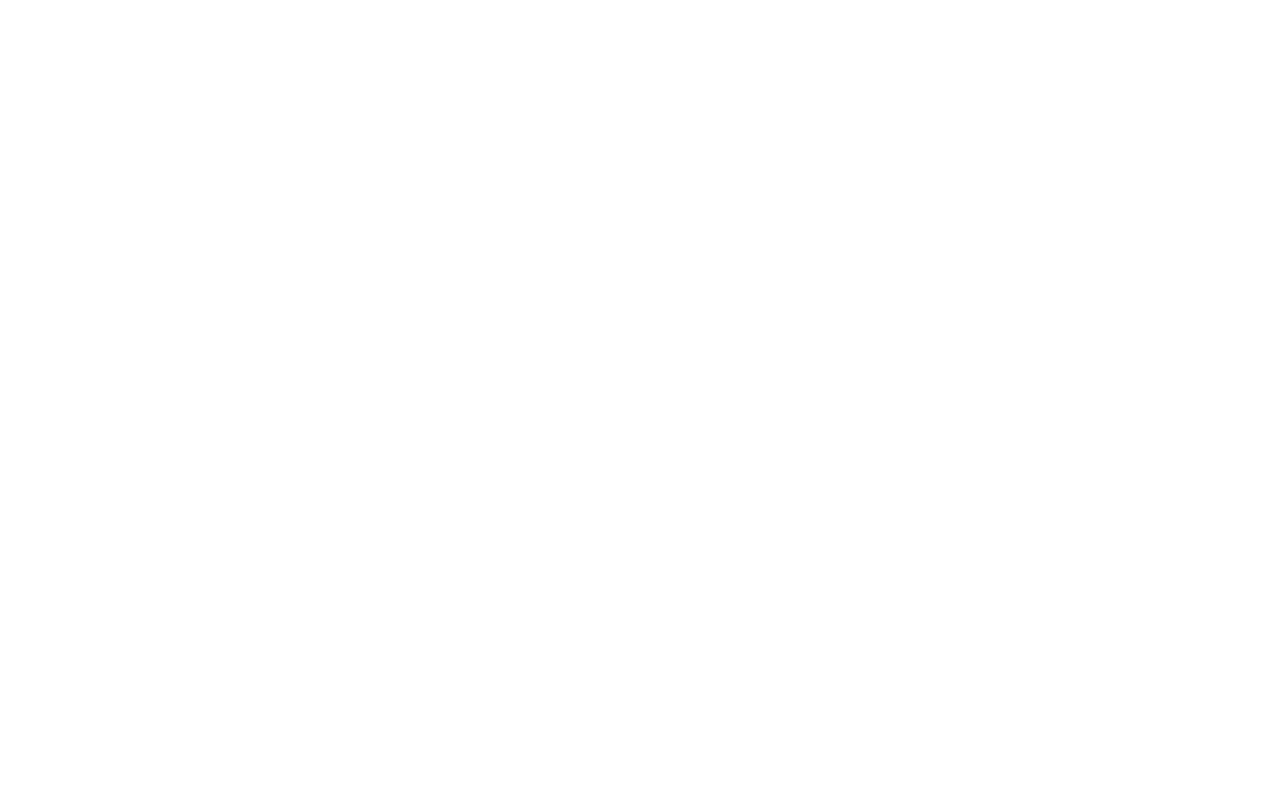
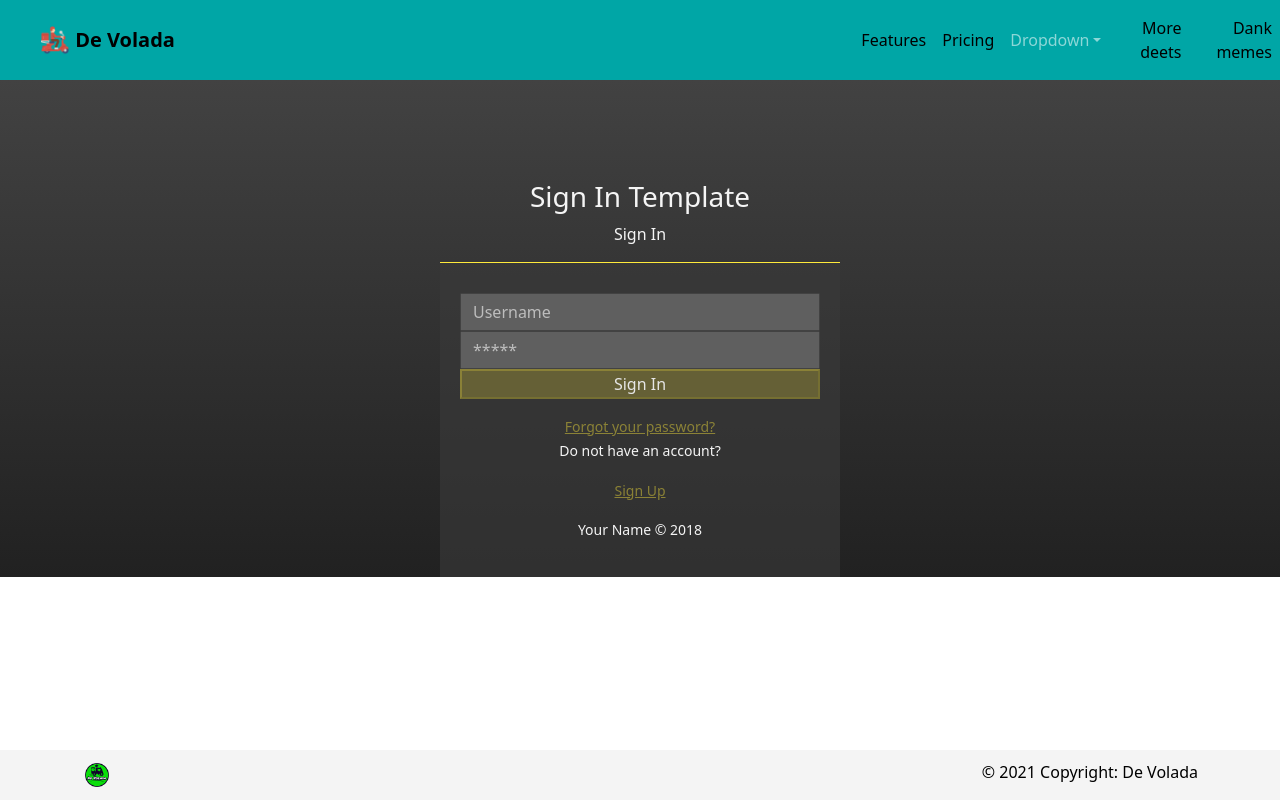
Before and after one commit to JavierAmaya/DeVolada-App, a React (Create React App) app: page /login in a window 1280 px wide. Built offline with nearby package versions, Linux system fonts and the light colour scheme.

Commit message:
clean code

```diff
--- a/src/App.tsx
+++ b/src/App.tsx
@@ -7,6 +7,8 @@
 /// Aqui vamos a exportar todas las vistas y se va renderizar segun la ruta (path).
 import Example from './views/example';
 import Index from './views/index';
+import Login from './views/login';
+import Singin from './views/singin';
 
 const App: React.FC = () => (
 
@@ -14,6 +16,8 @@
     <Switch>
       <Route path="/example" exact component = {Example} />
       <Route path="/index" exact component = {Index} />
+      <Route path="/login" exact component = {Login} />
+      <Route path="/singin" exact component = {Singin} />
 
     </Switch>
 
--- a/src/css/main.css
+++ b/src/css/main.css
@@ -4,14 +4,14 @@
 }
 
 .navbar_mine {
-    background-color: #00A61B!important;
+    background-color: #00a6a6!important;
     color: black;
     text-decoration: none;
     size: 5px;
 }
 
 .primaries_buttons{
-    background-color: #00A61B!important;
+    background-color: #00a6a6!important;
     color: black;
 }
 
@@ -81,3 +81,203 @@
 .items-footer{
     margin-top: 10px;
 }
+
+/*Login */
+
+html {
+    height: 100%;
+}
+body {
+    height: 100%;
+    margin: 0;
+    background-repeat: no-repeat;
+    background-attachment: fixed;
+}
+
+/* Text Align */
+.text-c {
+    text-align: center;
+}
+.text-l {
+    text-align: left;
+}
+.text-r {
+    text-align: right
+}
+.text-j {
+    text-align: justify;
+}
+
+/* Text Color */
+.text-whitesmoke {
+    color: whitesmoke
+}
+.text-darkyellow {
+    color: rgba(255, 235, 59, 0.432)
+}
+
+/* Lines */
+
+.line-b {
+    border-bottom: 1px solid #FFEB3B !important;
+}
+
+/* Buttons */
+.button {
+    border-radius: 3px;
+}
+.form-button {
+    background-color: rgba(255, 235, 59, 0.24);
+    border-color: rgba(255, 235, 59, 0.24);
+    color: #e6e6e6;
+}
+.form-button:hover,
+.form-button:focus,
+.form-button:active,
+.form-button.active,
+.form-button:active:focus,
+.form-button:active:hover,
+.form-button.active:hover,
+.form-button.active:focus {
+    background-color: rgba(255, 235, 59, 0.473);
+    border-color: rgba(255, 235, 59, 0.473);
+    color: #e6e6e6;
+}
+.button-l {
+    width: 100% !important;
+}
+
+/* Margins g(global) - l(left) - r(right) - t(top) - b(bottom) */
+
+.margin-g {
+    margin: 15px;
+}
+.margin-g-sm {
+    margin: 10px;
+}
+.margin-g-md {
+    margin: 20px;
+}
+.margin-g-lg {
+    margin: 30px;
+}
+
+.margin-l {
+    margin-left: 15px;
+}
+.margin-l-sm {
+    margin-left: 10px;
+}
+.margin-l-md {
+    margin-left: 20px;
+}
+.margin-l-lg {
+    margin-left: 30px;
+}
+
+.margin-r {
+    margin-right: 15px;
+}
+.margin-r-sm {
+    margin-right: 10px;
+}
+.margin-r-md {
+    margin-right: 20px;
+}
+.margin-r-lg {
+    margin-right: 30px;
+}
+
+.margin-t {
+    margin-top: 15px;
+}
+.margin-t-sm {
+    margin-top: 10px;
+}
+.margin-t-md {
+    margin-top: 20px;
+}
+.margin-t-lg {
+    margin-top: 30px;
+}
+
+.margin-b {
+    margin-bottom: 15px;
+}
+.margin-b-sm {
+    margin-bottom: 10px;
+}
+.margin-b-md {
+    margin-bottom: 20px;
+}
+.margin-b-lg {
+    margin-bottom: 30px;
+}
+
+/* Bootstrap Form Control Extension */
+
+.form-control,
+.border-line {
+    background-color: #5f5f5f;
+    background-image: none;
+    border: 1px solid #424242;
+    border-radius: 1px;
+    color: inherit;
+    display: block;
+    padding: 6px 12px;
+    transition: border-color 0.15s ease-in-out 0s, box-shadow 0.15s ease-in-out 0s;
+    width: 100%;
+}
+.form-control:focus,
+.border-line:focus {
+    border-color: #FFEB3B;
+    background-color: #616161;
+    color: #e6e6e6;
+}
+.form-control,
+.form-control:focus {
+    box-shadow: none;
+}
+.form-control::-webkit-input-placeholder { color: #BDBDBD; }
+
+/* Container */
+
+.container-content {
+    background-color: #3a3a3aa2;
+    color: inherit;
+    padding: 15px 20px 20px 20px;
+    border-color: #FFEB3B;
+    border-image: none;
+    border-style: solid solid none;
+    border-width: 1px 0;
+}
+
+/* Backgrounds */
+
+.main-bg {
+
+    background: #424242;
+    background: linear-gradient( #424242, #212121);
+}
+
+/* Login & Register Pages*/
+
+.login-container {
+    max-width: 400px;
+    z-index: 100;
+    margin: 0 auto;
+    padding-top: 100px;
+}
+.login.login-container {
+    width: 300px;
+}
+.wrapper.login-container {
+    margin-top: 140px;
+}
+.logo-badge {
+    color: #e6e6e6;
+    font-size: 80px;
+    font-weight: 800;
+    letter-spacing: -10px;
+    margin-bottom: 0;
+}
--- a/src/views/index.tsx
+++ b/src/views/index.tsx
@@ -22,6 +22,10 @@
 const Index : React.FC = () => (
     <div className="">
         <NavBaro/>
+
+
+
+
         <Container>
             <Row>
                 <Col>
--- /dev/null
+++ b/src/views/login.tsx
@@ -0,0 +1,51 @@
+import React from 'react';
+
+//own components
+
+//import Card, {} from '../components/card';
+import NavBaro from '../components/navbar';
+import FooterMine from '../components/footer';
+
+// Components from React-Bootstrap
+
+import Container from 'react-bootstrap/Container';
+import Row from 'react-bootstrap/Row';
+import Col from 'react-bootstrap/Col';
+import Button from 'react-bootstrap/Button'
+
+import logo from '../img/logo.png';
+
+const Login : React.FC = () => (
+    <div className="">
+        <NavBaro/>
+                <body className="main-bg">
+                    <div className="login-container text-c animated flipInX">
+                            <div>
+                                <h1 className="logo-badge text-whitesmoke"><span className="fa fa-user-circle"></span></h1>
+                            </div>
+                                <h3 className="text-whitesmoke">Sign In Template</h3>
+                                <p className="text-whitesmoke">Sign In</p>
+                            <div className="container-content">
+                                <form className="margin-t">
+                                    <div className="form-group">
+                                        <input type="text" className="form-control" placeholder="Username" />
+                                    </div>
+                                    <div className="form-group">
+                                        <input type="password" className="form-control" placeholder="*****" />
+                                    </div>
+                                    <button type="submit" className="form-button button-l margin-b">Sign In</button>
+
+                                    <a className="text-darkyellow" href="#"><small>Forgot your password?</small></a>
+                                    <p className="text-whitesmoke text-center"><small>Do not have an account?</small></p>
+                                    <a className="text-darkyellow" href="#"><small>Sign Up</small></a>
+                                </form>
+                                <p className="margin-t text-whitesmoke"><small> Your Name &copy; 2018</small> </p>
+                            </div>
+                    </div>
+                </body>
+        <FooterMine></FooterMine>
+
+    </div>
+);
+
+export default Login;
--- /dev/null
+++ b/src/views/singin.tsx
@@ -0,0 +1,13 @@
+import React from 'react';
+import Header, {} from '../components/header';
+import Card, {} from '../components/card';
+
+const Singin : React.FC = () => (
+    <div>
+        <Header title="Project"/>
+        <Card/>
+        <Card/>
+    </div>
+);
+
+export default Singin;
```
